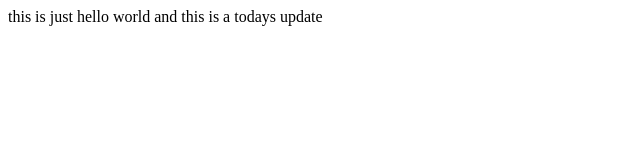
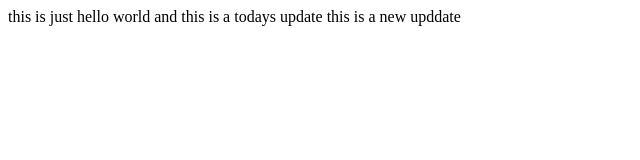
Before and after one commit to puru786/terraform, a plain HTML site: page nginx/index.html in a window 1280 px wide. Shown: the whole page, without its empty margins (0-640 px from the left). Drawn offline with Linux system fonts and the light colour scheme.

Commit message:
Update index.html

```diff
--- a/nginx/index.html
+++ b/nginx/index.html
@@ -2,5 +2,5 @@
   <head>
     <title> this is the best hello world</title>
   </head>
-    <body>this is just hello world and this is a todays update</body>
+    <body>this is just hello world and this is a todays update this is a new upddate</body>
 </html>
```
